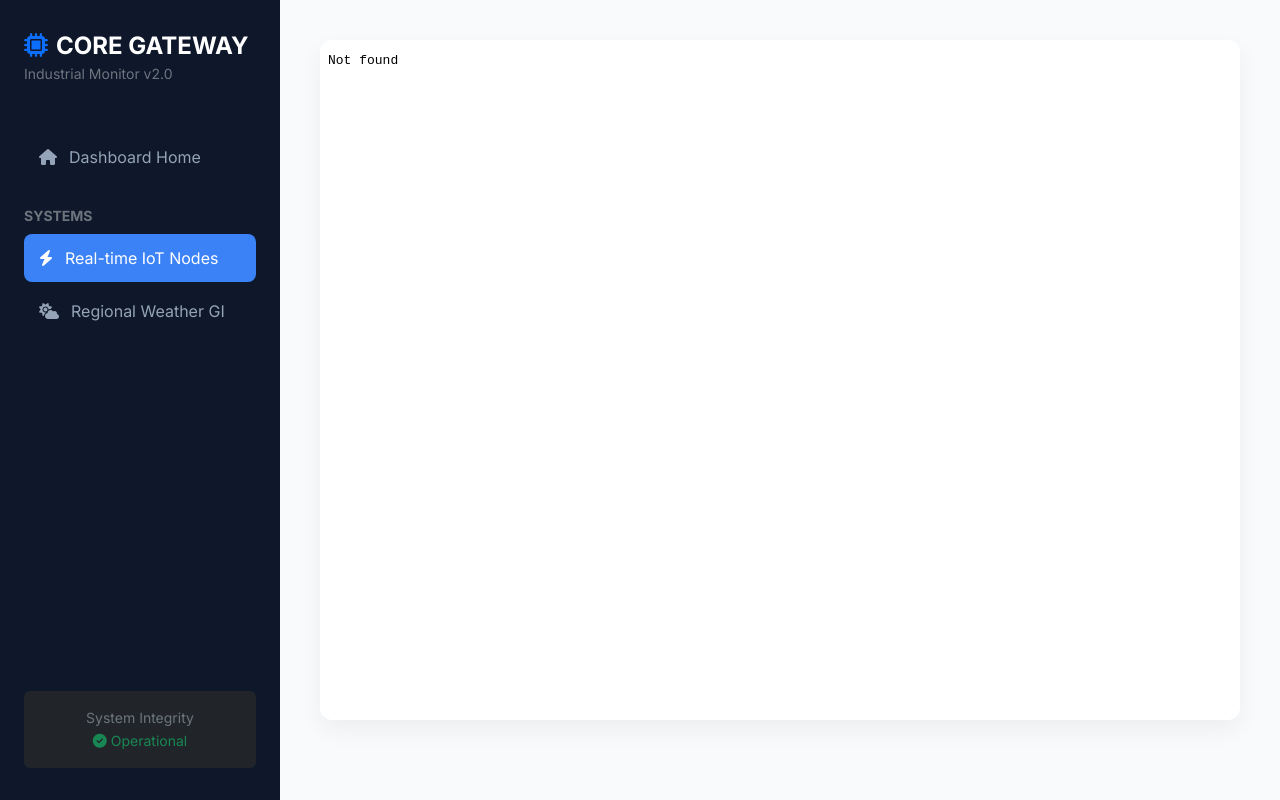
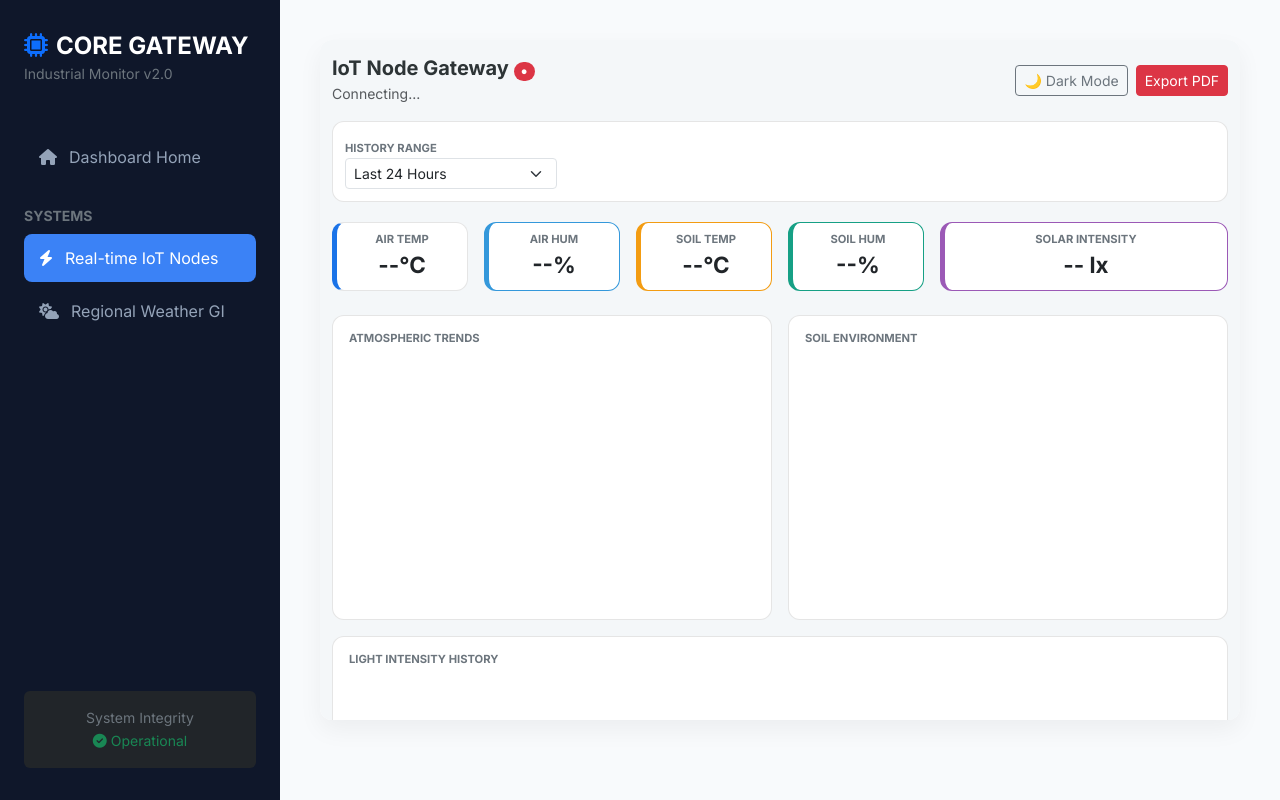
Before and after one commit to PartheeNova/kalastation, a plain HTML site: page index.html in a window 1280 px wide. Both pictures are taken after a click on the link "Real-time IoT Nodes". Drawn offline with nearby package versions, Linux system fonts and the light colour scheme; no server answers.

Commit message:
Change iframe source from firebase_node.html to firebase_nodes.html

```diff
--- a/index.html
+++ b/index.html
@@ -172,7 +172,7 @@
         </div>
     </div>
 
-    <iframe id="firebase-app" class="app-iframe" src="firebase_node.html"></iframe>
+    <iframe id="firebase-app" class="app-iframe" src="firebase_nodes.html"></iframe>
 
     <iframe id="gsheet-app" class="app-iframe" src="Apri_nodes.html"></iframe>
 
```
